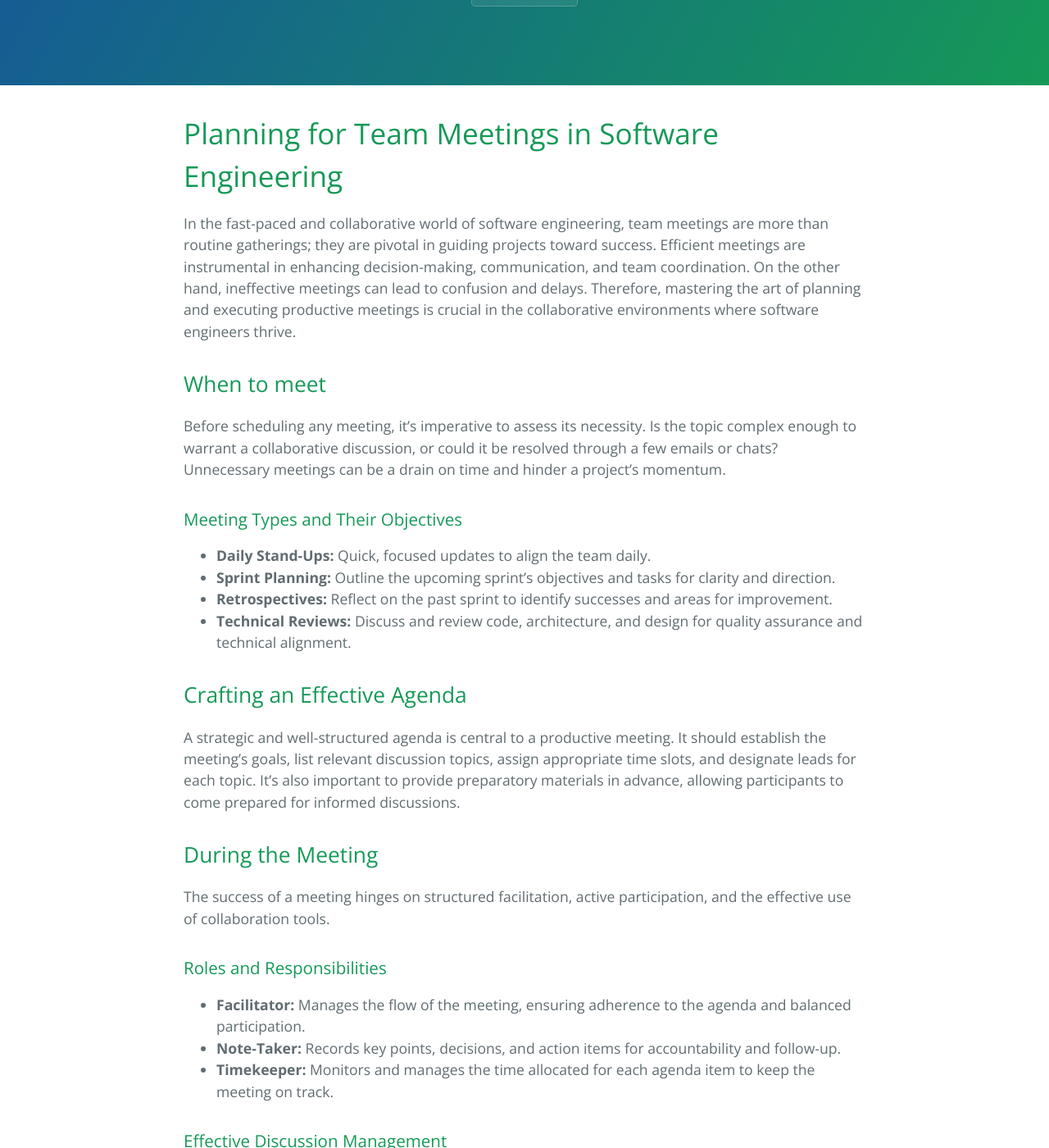
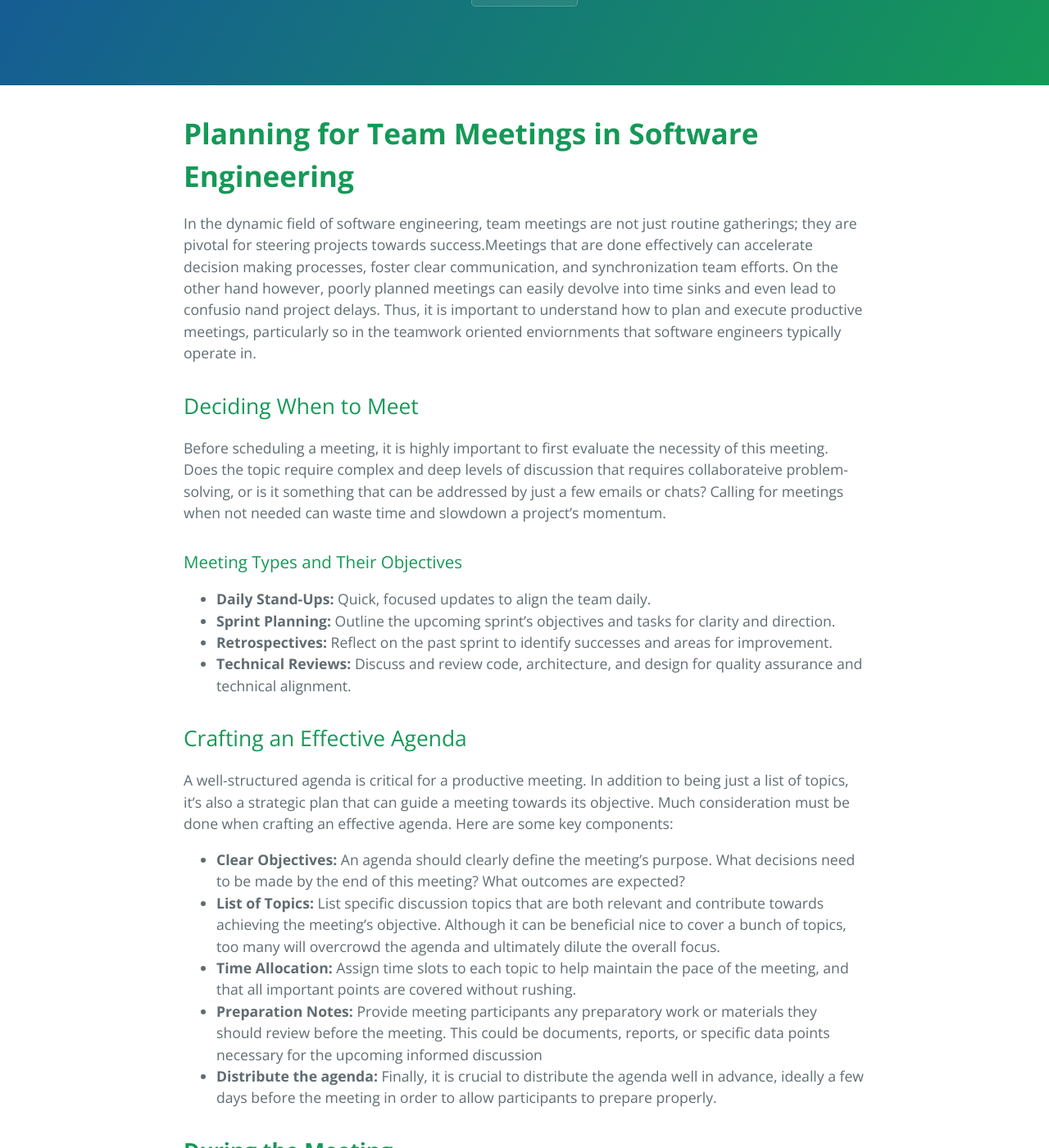
Before and after one commit to learning-software-engineering/learning-software-engineering.github.io, a Jekyll site: the page built from Topics/Planning_Meetings.md, in a window 1280 px wide and 1400 px high, scrolled down 202 px. Shown: the whole window at 82% size. Built offline with Jekyll 4.4.1, drawn with Linux system fonts in a browser that asks for light colours; our own code applies the rules of GitHub Pages for plain Markdown files; some of the changed text lies outside the part shown.

Commit message:
Finished wiki

```diff
--- a/Topics/Planning_Meetings.md
+++ b/Topics/Planning_Meetings.md
@@ -1,12 +1,12 @@
-# Planning for Team Meetings in Software Engineering
+# **Planning for Team Meetings in Software Engineering**
 
 
-In the fast-paced and collaborative world of software engineering, team meetings are more than routine gatherings; they are pivotal in guiding projects toward success. Efficient meetings are instrumental in enhancing decision-making, communication, and team coordination. On the other hand, ineffective meetings can lead to confusion and delays. Therefore, mastering the art of planning and executing productive meetings is crucial in the collaborative environments where software engineers thrive.
+In the dynamic field of software engineering, team meetings are not just routine gatherings; they are pivotal for steering projects towards success.Meetings that are done effectively can accelerate decision making processes, foster clear communication, and synchronization team efforts. On the other hand however, poorly planned meetings can easily devolve into time sinks and even lead to confusio nand project delays. Thus, it is important to understand how to plan and execute productive meetings, particularly so in the teamwork oriented enviornments that software engineers typically operate in.
 
 
-## When to meet
+## Deciding When to Meet
 
-Before scheduling any meeting, it's imperative to assess its necessity. Is the topic complex enough to warrant a collaborative discussion, or could it be resolved through a few emails or chats? Unnecessary meetings can be a drain on time and hinder a project's momentum.
+Before scheduling a meeting, it is highly important to first evaluate the necessity of this meeting. Does the topic require complex and deep levels of discussion that requires collaborateive problem-solving, or is it something that can be addressed by just a few emails or chats? Calling for meetings when not needed can waste time and slowdown a project's momentum.
 
 ### Meeting Types and Their Objectives
 
@@ -17,13 +17,16 @@ Before scheduling any meeting, it's imperative to assess its necessity. Is the t
 
 ## Crafting an Effective Agenda
 
-A strategic and well-structured agenda is central to a productive meeting. It should establish the meeting's goals, list relevant discussion topics, assign appropriate time slots, and designate leads for each topic. It's also important to provide preparatory materials in advance, allowing participants to come prepared for informed discussions.
+A well-structured agenda is critical for a productive meeting. In addition to being just a list of topics, it's also a strategic plan that can guide a meeting towards its objective. Much consideration must be done when crafting an effective agenda. Here are some key components:
 
+- **Clear Objectives:** An agenda should clearly define the meeting's purpose. What decisions need to be made by the end of this meeting? What outcomes are expected?
+- **List of Topics:** List specific discussion topics that are both relevant and contribute towards achieving the meeting's objective. Although it can be beneficial nice to cover a bunch of topics, too many will overcrowd the agenda and ultimately dilute the overall focus.
+- **Time Allocation:** Assign time slots to each topic to help maintain the pace of the meeting, and that all important points are covered without rushing.
+- **Preparation Notes:** Provide meeting participants any preparatory work or materials they should review before the meeting. This could be documents, reports, or specific data points necessary for the upcoming informed discussion
+- **Distribute the agenda:** Finally, it is crucial to distribute the agenda well in advance, ideally a few days before the meeting in order to allow participants to prepare properly.
 
-
-## During the Meeting
-The success of a meeting hinges on structured facilitation, active participation, and the effective use of collaboration tools.
-
+## **During the Meeting**
+Several elements ensure a disucssion remains focused, productive and on track. This stage requires a blend of structured facilitation, active participation, and the effective use of collaboration tools.
 
 ### Roles and Responsibilities
 
@@ -43,19 +46,23 @@ The key to effective discussions management is about ensuring the conversations
 
 ### Tool Utilization
 
-Choosing the right digital tools can significantly enhance the effectiveness of remote or hybrid meetings. Video conferencing tools like Zoom or Microsoft Teams, and collaborative platforms like Miro or Trello, should be used to facilitate clear communication and interactive brainstorming.
+For hybrid/remote meetings, leveraging digital tool came be extremely beneficial. These tools should not only facilitate basic communication but also enrich the meeting experience. This includes tools like:
 
+- **Video Conferencing Tools:** Choose platforms that provide reliable video and audio quality, such as Zoom or Microsoft Teams. Ideally, they should also provide key features such as screen sharing, breakout rooms, and real-time chats.
+
+- **Collaborative Brainstorming Tools:** Utilize platforms like Miro or Trello for brainstorming sessions. These tools provide virtual whiteboards and collaborative spaces where team members can visually share ideas, create task boards, and vote on topics, making the brainstorming process more engaging and organized.
+
+Each tool should be selected with the objective of making the meetings overall more dynamic and interactive, fostering communication and productivity.
 
 ## Post-Meeting: Action and Accountability
 
-Documenting decisions and action items is vital for ensuring follow-through. Sharing these outcomes promptly maintains transparency and sets the stage for the next steps. Establishing a feedback loop post-meeting encourages continuous improvement and adaptation.
-
+Document decisions and action items clearly, assigning responsibilities and deadlines. Share the meeting notes promptly for transparency and follow-up. Implement a feedback loop to gather insights on the meeting's effectiveness and areas for improvement, fostering a culture of continuous improvement.
 
 ## Final words
 
 In software engineering, the impact of well-planned and executed meetings extends beyond the conference room. They can accelerate project timelines, enhance team dynamics, and ultimately contribute to the delivery of high-quality software products. As such, honing the skill of planning and conducting effective meetings is indispensable for any software engineer.
 
-## Further Reading
+## **Further Reading**
 
 - ["Running Effective Meetings" by MindTools](https://www.mindtools.com/CommSkll/RunningMeetings.htm) for strategies on productive meetings.
 - ["Guide to Agile Practices: Running the Sprint Planning Meeting" by Atlassian](https://www.atlassian.com/agile/scrum/sprint-planning) for insights into agile sprint planning.
```
